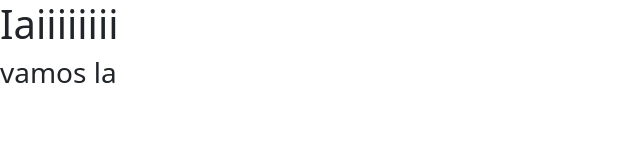
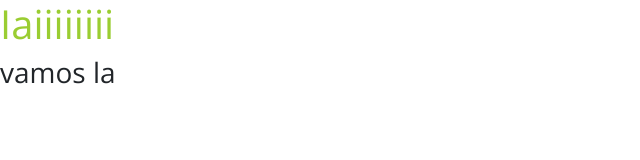
Before and after one commit to Zoddam/DSmovie, a plain HTML site: page index.html in a window 1280 px wide. Shown: the whole page, without its empty margins (0-640 px from the left). Drawn offline with nearby package versions, Linux system fonts and the light colour scheme.

Commit message:
google fonts

```diff
--- /dev/null
+++ b/css/styles.css
@@ -0,0 +1,8 @@
+@import url('https://fonts.googleapis.com/css2?family=Open+Sans:wght@300;400;700&display=swap');
+
+* {font-family: 'Open Sans';}
+
+h1{
+
+    color: yellowgreen;
+}
--- a/index.html
+++ b/index.html
@@ -8,6 +8,7 @@
 
 
     <link href="https://cdn.jsdelivr.net/npm/bootstrap@5.1.3/dist/css/bootstrap.min.css" rel="stylesheet" integrity="sha384-1BmE4kWBq78iYhFldvKuhfTAU6auU8tT94WrHftjDbrCEXSU1oBoqyl2QvZ6jIW3" crossorigin="anonymous">
+    <link rel="stylesheet" href="css/styles.css">
 
 
 
```
